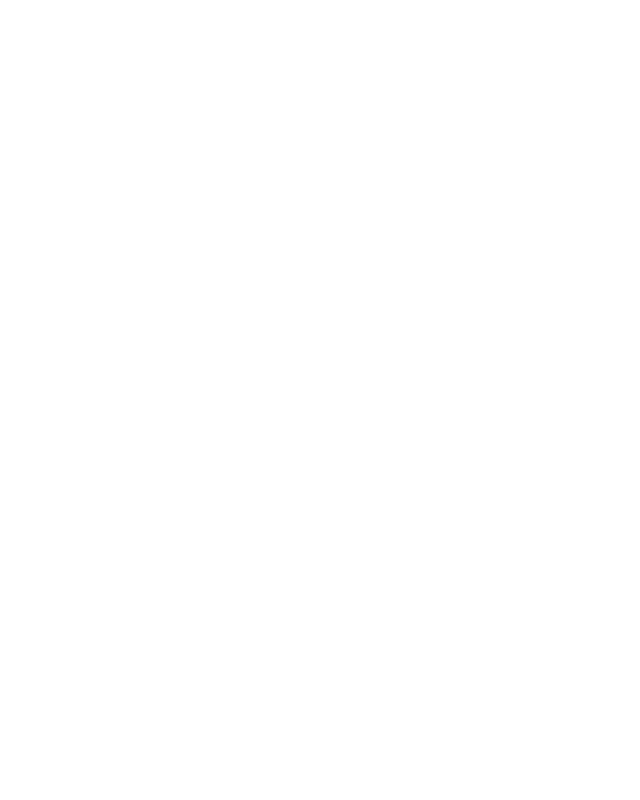
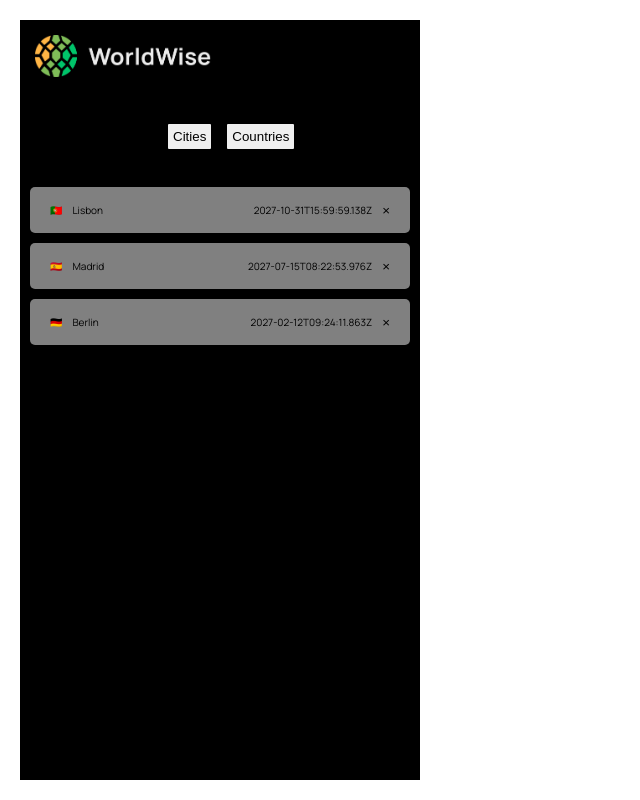
Before and after one commit to DevendranathReddy7/worldtour, a JavaScript app: page /app/cities in a window 1280 px wide. Before the commit this address had no page. Shown: the whole page, without its empty margins (0-640 px from the left). Built offline with nearby package versions, Linux system fonts and the light colour scheme; the HTML template or start-up script is replaced by a standard one.

Commit message:
added side bar

```diff
--- a/package.json
+++ b/package.json
@@ -6,6 +6,7 @@
     "@testing-library/jest-dom": "^5.17.0",
     "@testing-library/react": "^13.4.0",
     "@testing-library/user-event": "^13.5.0",
+    "json-server": "^0.17.3",
     "react": "^18.2.0",
     "react-dom": "^18.2.0",
     "react-router-dom": "^6.16.0",
@@ -17,7 +18,8 @@
     "start": "react-scripts start",
     "build": "react-scripts build",
     "test": "react-scripts test",
-    "eject": "react-scripts eject"
+    "eject": "react-scripts eject",
+    "server": "json-server --watch data/cities.json --port 7733 --delay 500"
   },
   "eslintConfig": {
     "extends": [
--- a/src/App.js
+++ b/src/App.js
@@ -4,6 +4,9 @@
 import Pricing from "./components/Pricing"
 import Login from "./components/Login"
 import AppLayout from "./components/App/AppLayout"
+import Cities from "./components/App/Cities"
+import Countries from "./components/App/Countries"
+import Map from "./components/App/Map"
 
 const App = () => {
   return (
@@ -13,7 +16,13 @@
         <Route path='/product' element={<Products />} />
         <Route path="/pricing" element={<Pricing />} />
         <Route path="/login" element={<Login />} />
-        <Route path="/app" element={<AppLayout />} />
+        <Route path="/app" element={<AppLayout />}>
+          {/* <Route index element={<Cities />} /> */}
+          <Route path="cities" element={<Cities />} />
+          <Route path="countries" element={<Countries />} />
+          <Route path="map" element={<Map />} />
+
+        </Route>
       </Routes>
     </BrowserRouter>
   )
--- a/src/StyledComponnets/Styles.js
+++ b/src/StyledComponnets/Styles.js
@@ -55,3 +55,13 @@
 export const StyledAppLayout = styled.div`
 display:flex;
 `
+
+export const StyledLiCities = styled.li`
+background-color:grey;
+margin-bottom:10px;
+list-style:none;
+display:flex;
+padding:15px;
+justify-content:space-between;
+border-radius: 5px
+`
--- a/src/components/App/AppLayout.js
+++ b/src/components/App/AppLayout.js
@@ -1,5 +1,4 @@
 import { StyledAppLayout } from "../../StyledComponnets/Styles"
-import AppNav from "./AppNav"
 import SideBar from "./SideBar"
 
 const AppLayout = () => {
--- a/src/components/App/AppNav.js
+++ b/src/components/App/AppNav.js
@@ -5,8 +5,8 @@
     return (
         <div style={{ margin: '10px 20px 30px 30px' }}>
             <div style={{ margin: '30px 20px 30px 10rem' }}>
-                <StyledLoginBtn><NavLink to='/cities' style={{ textDecoration: "none", color: "black" }}>Cities</NavLink></StyledLoginBtn>
-                <StyledLoginBtn><NavLink to="/counties" style={{ textDecoration: "none", color: "black" }}>Countries</NavLink></StyledLoginBtn>
+                <StyledLoginBtn><NavLink to='cities' style={{ textDecoration: "none", color: "black" }}>Cities</NavLink></StyledLoginBtn>
+                <StyledLoginBtn><NavLink to="countries" style={{ textDecoration: "none", color: "black" }}>Countries</NavLink></StyledLoginBtn>
             </div>
         </div>
     )
--- /dev/null
+++ b/src/components/App/Cities.css
@@ -0,0 +1,14 @@
+.citiesList {
+    display: inline-flex;
+    align-items: center;
+
+}
+
+.item {
+    padding: 0px 5px;
+}
+
+.btn {
+    background-color: transparent;
+    border: none;
+}
--- /dev/null
+++ b/src/components/App/Cities.js
@@ -0,0 +1,59 @@
+import { StyledLiCities } from "../../StyledComponnets/Styles"
+import './Cities.css'
+const data = [
+    {
+        "cityName": "Lisbon",
+        "country": "Portugal",
+        "emoji": "🇵🇹",
+        "date": "2027-10-31T15:59:59.138Z",
+        "notes": "My favorite city so far!",
+        "position": {
+            "lat": 38.727881642324164,
+            "lng": -9.140900099907554
+        },
+        "id": 73930385
+    },
+    {
+        "cityName": "Madrid",
+        "country": "Spain",
+        "emoji": "🇪🇸",
+        "date": "2027-07-15T08:22:53.976Z",
+        "notes": "",
+        "position": {
+            "lat": 40.46635901755316,
+            "lng": -3.7133789062500004
+        },
+        "id": 17806751
+    },
+    {
+        "cityName": "Berlin",
+        "country": "Germany",
+        "emoji": "🇩🇪",
+        "date": "2027-02-12T09:24:11.863Z",
+        "notes": "Amazing 😃",
+        "position": {
+            "lat": 52.53586782505711,
+            "lng": 13.376933665713324
+        },
+        "id": 98443197
+    }
+]
+const Cities = () => {
+    return (
+        <div>
+            {data.map(city => <StyledLiCities>
+                <div className="citiesList">
+                    <p className="item">{city.emoji}</p>
+                    <p className="item">{city.cityName}</p>
+                </div>
+                <div className="citiesList">
+                    <p className="item">{city.date}</p>
+                    <button className="item btn">&times;</button>
+                </div>
+
+            </StyledLiCities>)
+            }
+        </div>
+    )
+}
+export default Cities
--- /dev/null
+++ b/src/components/App/Countries.js
@@ -0,0 +1,10 @@
+import { Outlet } from "react-router-dom"
+
+const Countries = () => {
+    return (
+        <div>
+            <Outlet />
+        </div>
+    )
+}
+export default Countries
--- /dev/null
+++ b/src/components/App/Map.js
@@ -0,0 +1,7 @@
+const Map = () => {
+    return (
+        <div>
+        </div>
+    )
+}
+export default Map
--- a/src/components/App/SideBar.js
+++ b/src/components/App/SideBar.js
@@ -1,3 +1,4 @@
+import { Outlet } from 'react-router-dom'
 import { StyledSideBar } from '../../StyledComponnets/Styles'
 import Logo from '../Logo'
 import AppNav from './AppNav'
@@ -6,6 +7,7 @@
         <StyledSideBar>
             <Logo />
             <AppNav />
+            <Outlet />
         </StyledSideBar>
     )
 }
```
Also changed, not shown: data/cities.json (renamed from src/data/cities.json), 1 other file (tests, documents, lock files or other folders).
